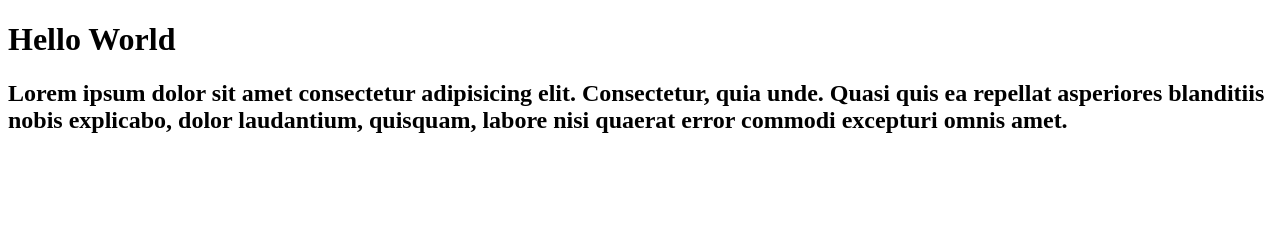
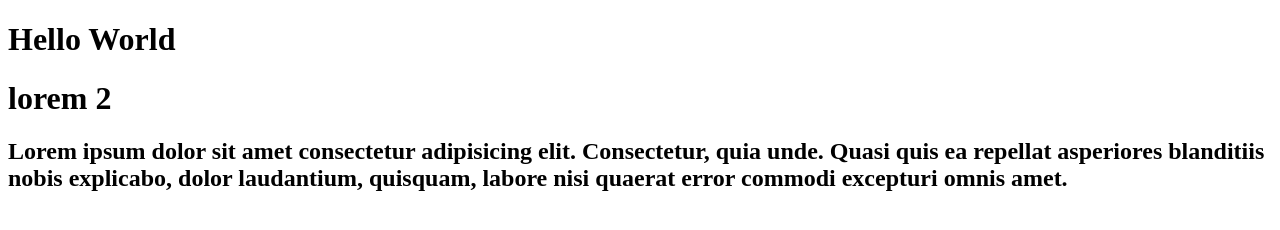
Before and after one commit to 0xFelipeGD/Teste_3, a plain HTML site: page index.html in a window 1280 px wide. Drawn offline with Linux system fonts and the light colour scheme.

Commit message:
commit de branch

```diff
--- a/index.html
+++ b/index.html
@@ -7,6 +7,7 @@
 </head>
 <body>
     <h1>Hello World</h1>
+    <h1>lorem 2</h1>
     <h2>Lorem ipsum dolor sit amet consectetur adipisicing elit. Consectetur, quia unde. Quasi quis ea repellat asperiores blanditiis nobis explicabo, dolor laudantium, quisquam, labore nisi quaerat error commodi excepturi omnis amet.</h2>
 </body>
 </html>
```
